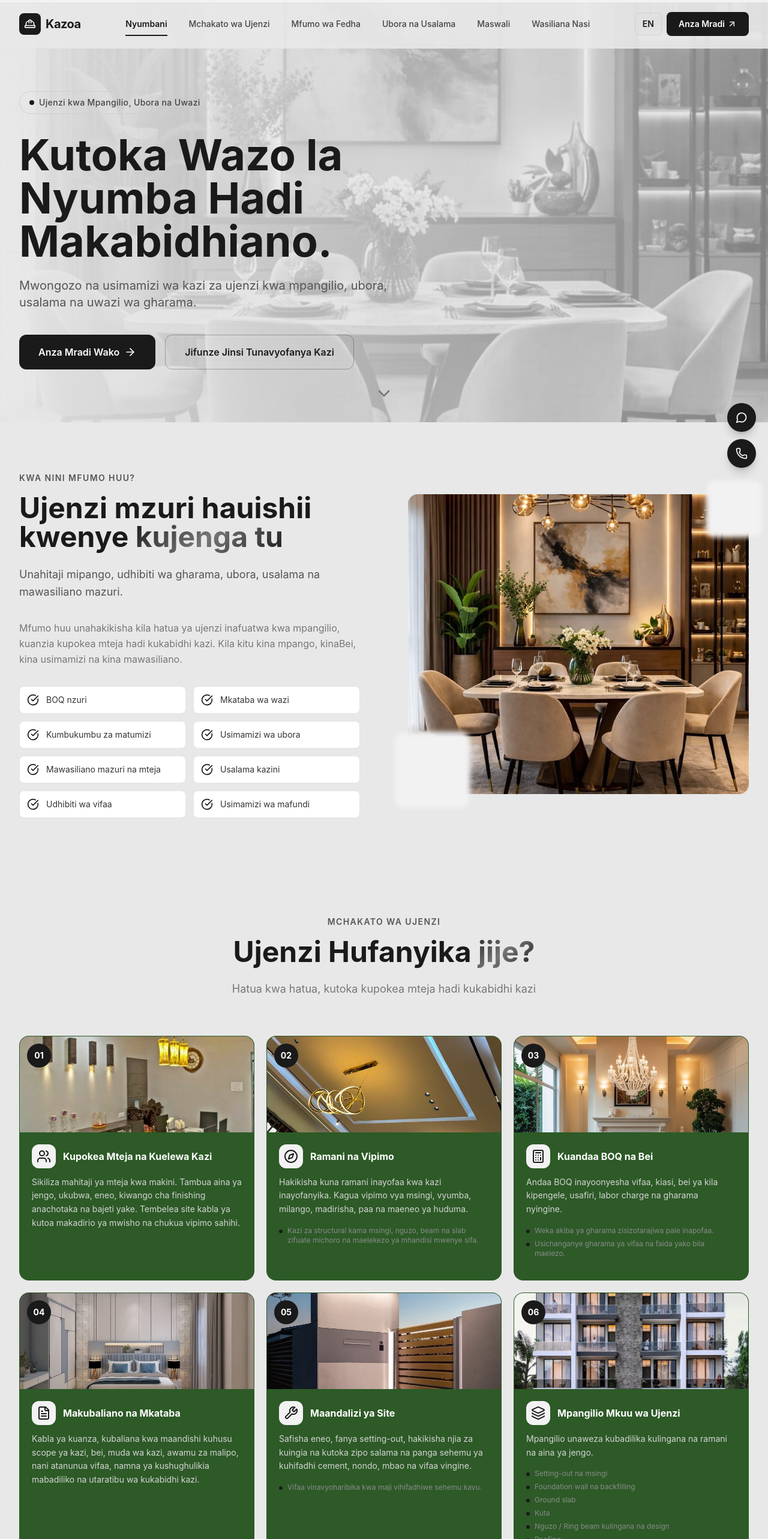
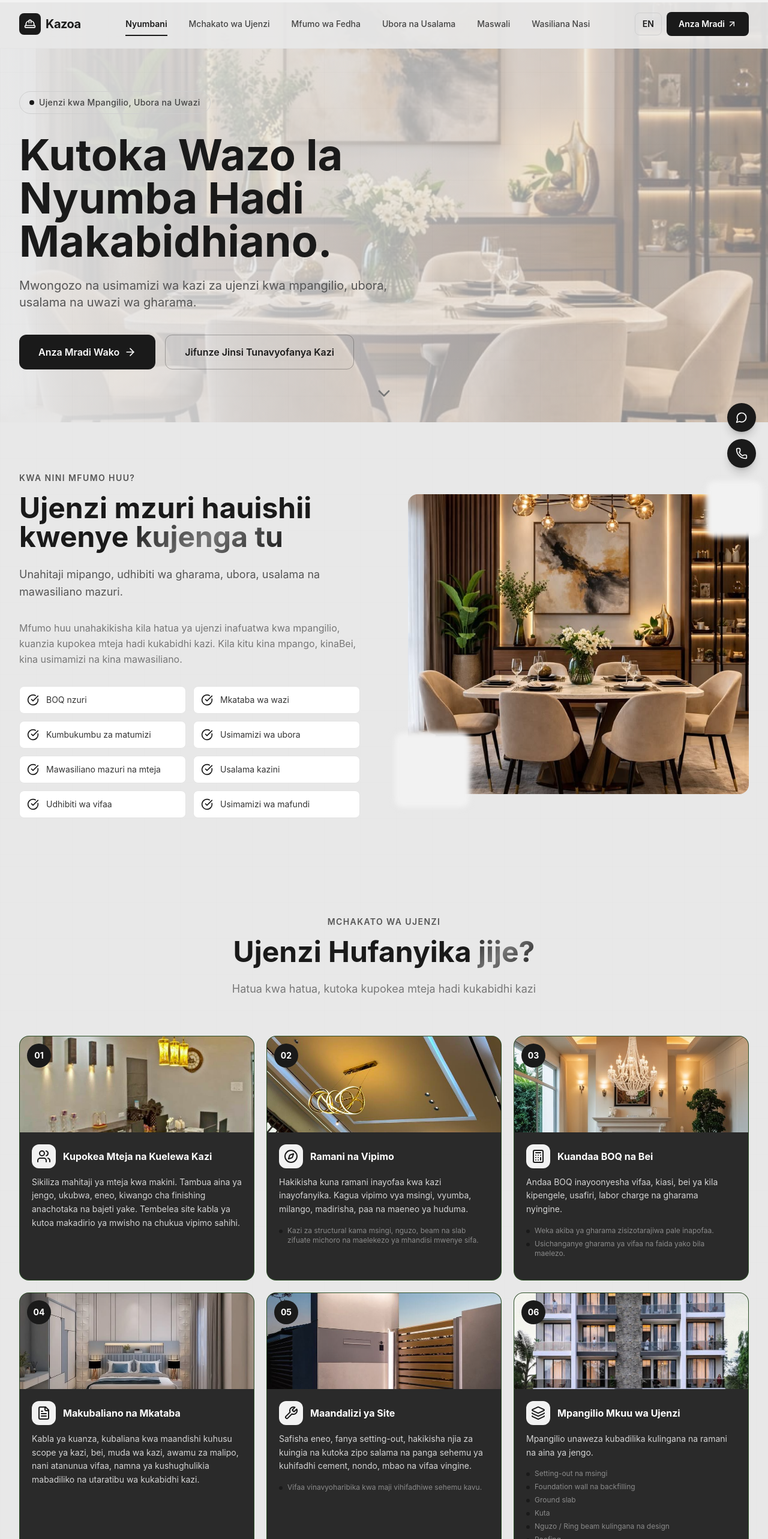
Before and after one commit to femyfede/kazoa-website, a React (Vite) app: page / in a window 1280 px wide. Shown: the top 2566 px of the page at 60% size. Built offline with nearby package versions, Linux system fonts and the light colour scheme.

Commit message:
Change accent to dark grey, hero image in natural color

```diff
--- a/src/components/Hero.tsx
+++ b/src/components/Hero.tsx
@@ -14,7 +14,7 @@ export default function Hero() {
         <img
           src={constructionImg}
           alt="Ujenzi wa kitaalamu"
-          className="w-full h-full object-cover grayscale"
+          className="w-full h-full object-cover"
           loading="eager"
         />
         <div className="absolute inset-0 bg-[#e8e8e8]/55" />
--- a/src/components/ProcessCard.tsx
+++ b/src/components/ProcessCard.tsx
@@ -36,7 +36,7 @@ export default function ProcessCard({ step, index }: { step: ProcessStep; index:
   return (
     <div
       ref={ref}
-      className={`group bg-[#2d5a27] border border-[#2d5a27]/80 rounded-2xl overflow-hidden hover:border-[#cfcfcf] transition-all duration-300 hover:shadow-lg hover:shadow-[#1a1a1a]/5 hover:-translate-y-1 flex flex-col ${
+      className={`group bg-[#2a2a2a] border border-[#2d5a27]/80 rounded-2xl overflow-hidden hover:border-[#cfcfcf] transition-all duration-300 hover:shadow-lg hover:shadow-[#1a1a1a]/5 hover:-translate-y-1 flex flex-col ${
         isInView ? "animate-fade-up" : "opacity-0"
       }`}
       style={{ animationDelay: `${(index % 3) * 90}ms` }}
@@ -75,7 +75,7 @@ export default function ProcessCard({ step, index }: { step: ProcessStep; index:
         )}
 
         {highlight && (
-<div className="mt-auto px-4 py-3 bg-[#2d5a27] border border-[#2d5a27]/80 rounded-lg">
+<div className="mt-auto px-4 py-3 bg-[#2a2a2a] border border-[#2d5a27]/80 rounded-lg">
             <p className="text-white font-semibold text-xs">{highlight}</p>
           </div>
         )}
--- a/src/index.css
+++ b/src/index.css
@@ -1,5 +1,5 @@
 :root {
-  --color-dark-green: #2d5a27;
+  --color-dark-grey: #2a2a2a;
   --color-isport-grey: #7a7a7a;
 }
 
```
